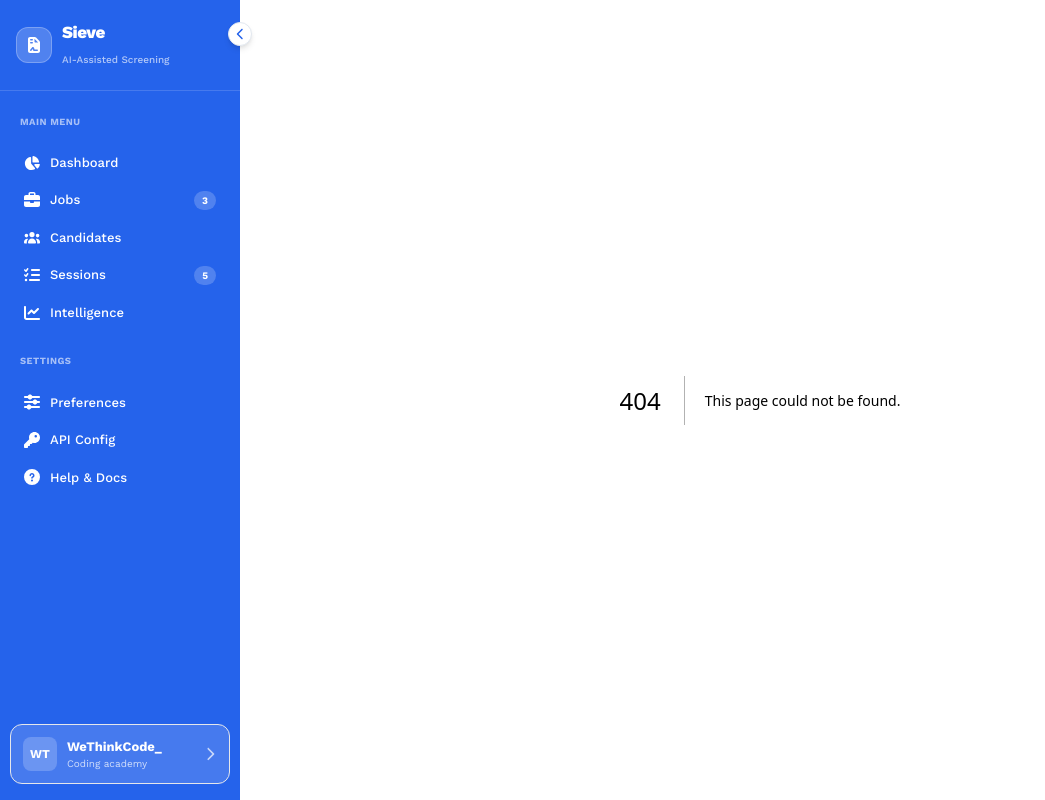
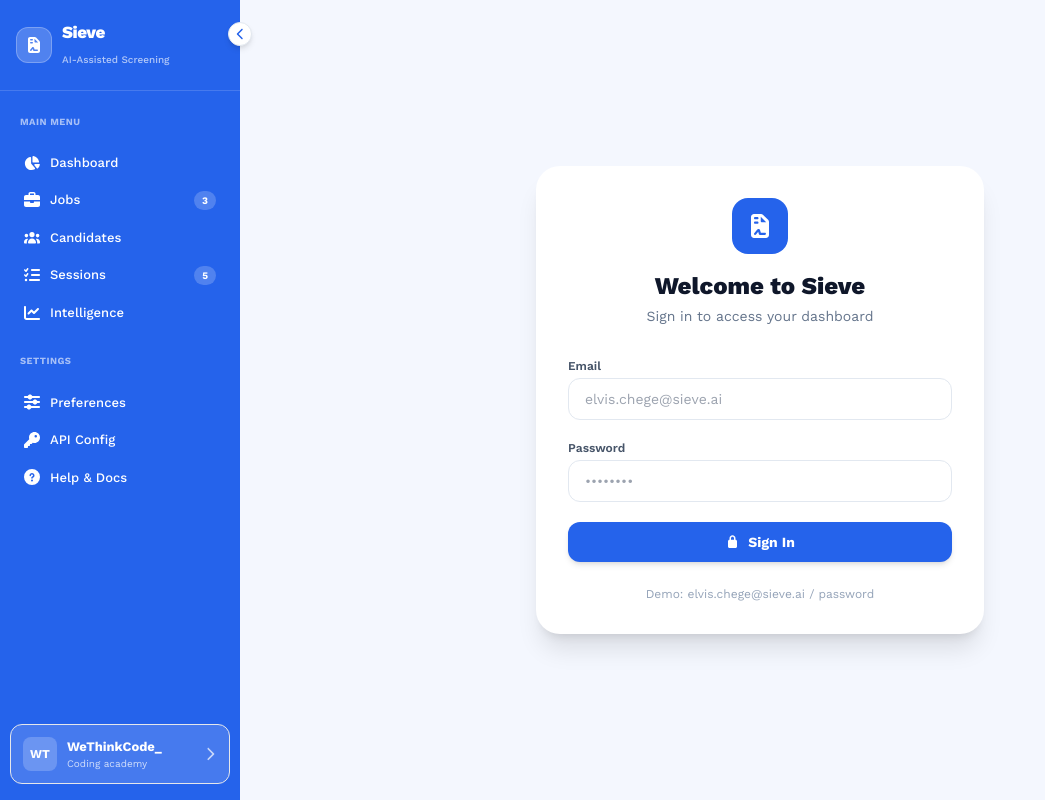
Before and after one commit to elviscgn/Sieve, a Next.js app in the folder sieve-frontend/: page /login in a window 1280 px wide. Before the commit this address had no page. Shown: the whole page, without its empty margins (0-1045 px from the left). Built offline with nearby package versions, Linux system fonts and the light colour scheme.

Commit message:
login page

```diff
--- /dev/null
+++ b/sieve-frontend/app/login/page.tsx
@@ -0,0 +1,104 @@
+"use client";
+
+import { useState } from "react";
+import { useRouter } from "next/navigation";
+import { FontAwesomeIcon } from "@fortawesome/react-fontawesome";
+import { faFileContract, faSpinner, faLock } from "@fortawesome/free-solid-svg-icons";
+import { setToken } from "@/lib/auth";
+
+export default function LoginPage() {
+  const router = useRouter();
+  const [email, setEmail] = useState("");
+  const [password, setPassword] = useState("");
+  const [isLoading, setIsLoading] = useState(false);
+  const [error, setError] = useState("");
+
+  const handleSubmit = async (e: React.FormEvent) => {
+    e.preventDefault();
+    setIsLoading(true);
+    setError("");
+
+    try {
+      const response = await fetch(`${process.env.NEXT_PUBLIC_API_URL}/auth/login`, {
+        method: "POST",
+        headers: { "Content-Type": "application/json" },
+        body: JSON.stringify({ email, password }),
+      });
+
+      if (!response.ok) throw new Error("Invalid credentials");
+
+      const data = await response.json();
+      setToken(data.token);
+      router.push("/dashboard");
+    } catch (err) {
+      setError("Invalid email or password");
+    } finally {
+      setIsLoading(false);
+    }
+  };
+
+  return (
+    <div className="min-h-screen bg-[#f4f7fe] flex items-center justify-center p-6">
+      <div className="bg-white rounded-3xl shadow-xl p-8 w-full max-w-md">
+        <div className="text-center mb-8">
+          <div className="w-14 h-14 bg-primary rounded-2xl flex items-center justify-center text-white text-2xl mx-auto mb-4">
+            <FontAwesomeIcon icon={faFileContract} />
+          </div>
+          <h1 className="text-2xl font-extrabold text-[#0f172a]">Welcome to Sieve</h1>
+          <p className="text-sm text-[#64748b] mt-1">Sign in to access your dashboard</p>
+        </div>
+
+        <form onSubmit={handleSubmit} className="space-y-5">
+          <div>
+            <label className="block text-xs font-semibold text-[#475569] mb-1">Email</label>
+            <input
+              type="email"
+              value={email}
+              onChange={(e) => setEmail(e.target.value)}
+              className="w-full border border-[#e2e8f0] rounded-xl px-4 py-2.5 text-sm focus:ring-2 focus:ring-primary/20 focus:border-primary outline-none"
+              placeholder="elvis.chege@sieve.ai"
+              required
+            />
+          </div>
+          <div>
+            <label className="block text-xs font-semibold text-[#475569] mb-1">Password</label>
+            <input
+              type="password"
+              value={password}
+              onChange={(e) => setPassword(e.target.value)}
+              className="w-full border border-[#e2e8f0] rounded-xl px-4 py-2.5 text-sm focus:ring-2 focus:ring-primary/20 focus:border-primary outline-none"
+              placeholder="••••••••"
+              required
+            />
+          </div>
+
+          {error && (
+            <div className="bg-red-50 text-red-600 text-sm p-3 rounded-xl border border-red-200">
+              {error}
+            </div>
+          )}
+
+          <button
+            type="submit"
+            disabled={isLoading}
+            className="w-full bg-primary text-white font-bold py-2.5 rounded-xl text-sm shadow-md hover:bg-primary-dark transition-all disabled:opacity-50 flex items-center justify-center gap-2"
+          >
+            {isLoading ? (
+              <>
+                <FontAwesomeIcon icon={faSpinner} spin /> Signing in...
+              </>
+            ) : (
+              <>
+                <FontAwesomeIcon icon={faLock} className="text-xs" /> Sign In
+              </>
+            )}
+          </button>
+        </form>
+
+        <p className="text-xs text-center text-[#94a3b8] mt-6">
+          Demo: elvis.chege@sieve.ai / password
+        </p>
+      </div>
+    </div>
+  );
+}
```
